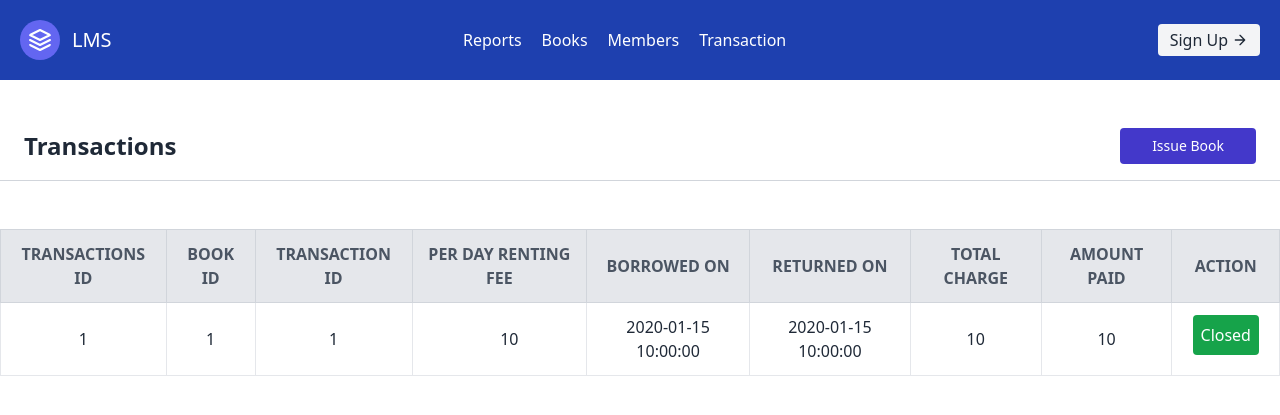
After one commit to Sushil1204/lms, a Flask app: page /transactions in a window 1280 px wide. The commit adds this page. Shown: the top 415 px of the page. Run offline with Flask 3, Linux system fonts and the light colour scheme; tables that the repository leaves empty or names only in its code hold one stand-in row (values such as "Sample post"); some libraries are stand-ins or nearby versions.

Commit message:
feature added issue book

```diff
--- a/app.py
+++ b/app.py
@@ -464,6 +464,107 @@ def bookDelete(id):
     return redirect(url_for('books'))
 
 
+# Transactions
+@app.route('/transactions')
+def transactions():
+     # Create MySQLCursor
+    cur = mysql.connection.cursor()
+
+    # Execute SQL Query
+    result = cur.execute("SELECT * FROM transactions")
+    transactions = cur.fetchall()
+
+    # To handle empty fields
+    for transaction in transactions:
+        for key, value in transaction.items():
+            if value is None:
+                transaction[key] = "-"
+
+    # Render Template
+    if result > 0:
+        return render_template('transactions.html', transactions=transactions)
+    else:
+        msg = 'No Transactions Found'
+        return render_template('transactions.html', warning=msg)
+
+    # Close DB Connection
+    cur.close()
+
+# Define Issue-Book-Form
+class IssueBook(Form):
+    book_id = SelectField('Book ID', choices=[])
+    member_id = SelectField('Member ID', choices=[])
+    per_day_fee = FloatField('Per Day Renting Fee', [
+                             validators.NumberRange(min=1)])
+
+#Issue Book
+@app.route('/issue_book', methods=['GET', 'POST'])
+def issue_book():
+    # Get form data from request
+    form = IssueBook(request.form)
+
+    # Create MySQLCursor
+    cur = mysql.connection.cursor()
+
+    # Create choices list for SelectField in form
+    cur.execute("SELECT id, title FROM books")
+    books = cur.fetchall()
+    book_ids_list = []
+    for book in books:
+        t = (book['id'], book['title'])
+        book_ids_list.append(t)
+
+    cur.execute("SELECT id, name FROM members")
+    members = cur.fetchall()
+    member_ids_list = []
+    for member in members:
+        t = (member['id'], member['name'])
+        member_ids_list.append(t)
+
+    form.book_id.choices = book_ids_list
+    form.member_id.choices = member_ids_list
+
+    # To handle POST request to route
+    if request.method == 'POST' and form.validate():
+
+        # Get the no of books available to be rented
+        cur.execute("SELECT available_quantity FROM books WHERE id=%s", [
+                    form.book_id.data])
+        result = cur.fetchone()
+        available_quantity = result['available_quantity']
+
+        # Check if book is available to be rented/issued
+        if(available_quantity < 1):
+            error = 'No copies of this book are availabe to be rented'
+            return render_template('issueBook.html', form=form, error=error)
+
+        # Execute SQL Query to create transaction
+        cur.execute("INSERT INTO transactions (book_id,member_id,per_day_fee) VALUES (%s, %s, %s)", [
+            form.book_id.data,
+            form.member_id.data,
+            form.per_day_fee.data,
+        ])
+
+        # Update available quantity, rented count of book
+        cur.execute(
+            "UPDATE books SET available_quantity=available_quantity-1, rented_count=rented_count+1 WHERE id=%s", [form.book_id.data])
+
+        # Commit to DB
+        mysql.connection.commit()
+
+        # Close DB Connection
+        cur.close()
+
+        # Flash Success Message
+        flash("Book Issued", "success")
+
+        # Redirect to show all transactions
+        return redirect(url_for('transactions'))
+
+    # To handle GET request to route
+    return render_template('issueBook.html', form=form)
+
+
 
 if __name__ == '__main__':
     app.jinja_env.auto_reload = True
--- a/templates/includes/nav.html
+++ b/templates/includes/nav.html
@@ -10,7 +10,7 @@
         <a class="mr-5 hover:text-gray-900">Reports</a>
         <a class="mr-5 hover:text-gray-900" href="/books">Books</a>
         <a class="mr-5 hover:text-gray-900" href="/members">Members</a>
-        <a class="mr-5 hover:text-gray-900">Transaction</a>
+        <a class="mr-5 hover:text-gray-900" href="/transactions">Transaction</a>
       </nav>
       <button class="inline-flex items-center bg-gray-100 border-0 py-1 px-3 focus:outline-none hover:bg-gray-200 rounded text-base mt-4 md:mt-0 text-gray-800">Sign Up
         <svg fill="none" stroke="currentColor" stroke-linecap="round" stroke-linejoin="round" stroke-width="2" class="w-4 h-4 ml-1" viewBox="0 0 24 24">
--- /dev/null
+++ b/templates/transactions.html
@@ -0,0 +1,85 @@
+{% extends 'layout.html' %}
+{% block body %}
+<div
+    class="my-6 lg:my-12 px-6 flex flex-col md:flex-row items-start md:items-center justify-between pb-4 border-b border-gray-300">
+    <div>
+        <h4 class="text-2xl font-bold leading-tight text-gray-800">Transactions</h4>
+    </div>
+    <div class="mt-6 md:mt-0">
+       <button
+            class="transition focus:outline-none focus:ring-2 focus:ring-offset-2 focus:ring-indigo-700 duration-150 ease-in-out hover:bg-indigo-600 bg-indigo-700 rounded text-white px-8 py-2 text-sm"> <a href="/issue_book">Issue Book </a></button>
+    </div>
+</div>
+{% if warning %}
+<div class="bg-orange-100 border-l-4 border-orange-500 text-orange-700 p-4" role="alert">
+  <p>{{ warning }}</p>
+</div>
+{% endif %}
+{% if transactions%}
+<!-- component -->
+<table class="border-collapse w-full">
+    <thead>
+        <tr>
+            <th class="p-3 font-bold uppercase bg-gray-200 text-gray-600 border border-gray-300 hidden lg:table-cell">Transactions ID</th>
+            <th class="p-3 font-bold uppercase bg-gray-200 text-gray-600 border border-gray-300 hidden lg:table-cell">Book ID</th>
+            <th class="p-3 font-bold uppercase bg-gray-200 text-gray-600 border border-gray-300 hidden lg:table-cell">transaction ID</th>
+            <th class="p-3 font-bold uppercase bg-gray-200 text-gray-600 border border-gray-300 hidden lg:table-cell">Per Day Renting Fee</th>
+            <th class="p-3 font-bold uppercase bg-gray-200 text-gray-600 border border-gray-300 hidden lg:table-cell">Borrowed On</th>
+            <th class="p-3 font-bold uppercase bg-gray-200 text-gray-600 border border-gray-300 hidden lg:table-cell">Returned On</th>
+            <th class="p-3 font-bold uppercase bg-gray-200 text-gray-600 border border-gray-300 hidden lg:table-cell">Total Charge</th>
+            <th class="p-3 font-bold uppercase bg-gray-200 text-gray-600 border border-gray-300 hidden lg:table-cell">Amount Paid</th>
+            <th class="p-3 font-bold uppercase bg-gray-200 text-gray-600 border border-gray-300 hidden lg:table-cell">Action</th>
+        </tr>
+    </thead>
+    <tbody>
+        {% for transaction in transactions %}
+        <tr class="bg-white lg:hover:bg-gray-100 flex lg:table-row flex-row lg:flex-row flex-wrap lg:flex-no-wrap mb-10 lg:mb-0">
+            <td class="w-full lg:w-auto p-3 text-gray-800 text-center border border-b block lg:table-cell relative lg:static">
+                <span class="lg:hidden absolute top-auto left-0 bg-blue-200 px-2 py-1 text-xs font-bold uppercase">Transactions ID</span>
+                {{transaction.id}}
+            </td>
+            <td class="w-full lg:w-auto p-3 text-gray-800 text-center border border-b text-center block lg:table-cell relative lg:static">
+                <span class="lg:hidden absolute top-auto left-0 bg-blue-200 px-2 py-1 text-xs font-bold uppercase">Book ID</span>
+                {{transaction.book_id}}
+            </td>
+          	<td class="w-full lg:w-auto p-3 text-gray-800 text-center border border-b text-center block lg:table-cell relative lg:static">
+                <span class="lg:hidden absolute top-auto left-0 bg-blue-200 px-2 py-1 text-xs font-bold uppercase">transaction ID</span>
+                {{transaction.member_id}}
+          	</td>
+            <td class="w-full lg:w-auto p-3 text-gray-800 text-center border border-b text-center block lg:table-cell relative lg:static">
+                <span class="lg:hidden absolute top-auto left-0 bg-blue-200 px-2 py-1 text-xs font-bold uppercase">Per Day Renting Fee</span>
+                <span class="pl-5">{{transaction.per_day_fee}}</span>
+          	</td>
+            <td class="w-full lg:w-auto p-3 text-gray-800 text-center border border-b text-center block lg:table-cell relative lg:static">
+                <span class="lg:hidden absolute top-auto left-0 bg-blue-200 px-2 py-1 text-xs font-bold uppercase">Borrowed On</span>
+                {{transaction.borrowed_on}}
+          	</td>
+            <td class="w-full lg:w-auto p-3 text-gray-800 text-center border border-b text-center block lg:table-cell relative lg:static">
+                <span class="lg:hidden absolute top-auto left-0 bg-blue-200 px-2 py-1 text-xs font-bold uppercase">Returned On</span>
+                {{transaction.returned_on}}
+            </td>
+            <td class="w-full lg:w-auto p-3 text-gray-800 text-center border border-b text-center block lg:table-cell relative lg:static">
+                <span class="lg:hidden absolute top-auto left-0 bg-blue-200 px-2 py-1 text-xs font-bold uppercase">Total Charge</span>
+                {{transaction.total_charge}}
+            </td>
+            <td class="w-full lg:w-auto p-3 text-gray-800 text-center border border-b text-center block lg:table-cell relative lg:static">
+                <span class="lg:hidden absolute top-auto left-0 bg-blue-200 px-2 py-1 text-xs font-bold uppercase">Amount Paid</span>
+                {{transaction.amount_paid}}
+            </td>
+            {% if transaction.amount_paid=='-' %}
+            <td class="w-full lg:w-auto p-3 text-gray-800 text-center border border-b text-center block lg:table-cell relative lg:static">
+                <span class="lg:hidden absolute top-auto left-0 bg-blue-200 px-2 py-1 text-xs font-bold uppercase">Actions</span>
+                <a  href="return_book/{{transaction.id}}" class="text-white hover:bg-lime-400 rounded bg-green-600 mx-2 p-2 inline-flex mb-2">RETURN</a>
+            </td>
+            {% else %}
+            <td class="w-full lg:w-auto p-3 text-gray-800 text-center border border-b text-center block lg:table-cell relative lg:static">
+                <span class="lg:hidden absolute top-auto left-0 bg-blue-200 px-2 py-1 text-xs font-bold uppercase">Actions</span>
+                <p class="text-white hover:bg-lime-400 rounded bg-green-600 mx-2 p-2 inline-flex mb-2">Closed</p>
+            </td>
+            {% endif %}
+        </tr>
+        {% endfor %}
+    </tbody>
+</table>
+{% endif %}
+{% endblock %}
```
Also changed, not shown: templates/issueBook.html (added, +33 -0 lines).
